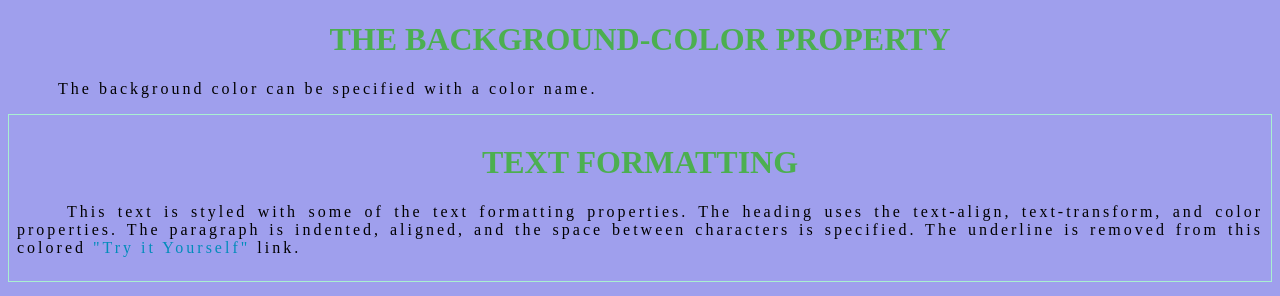
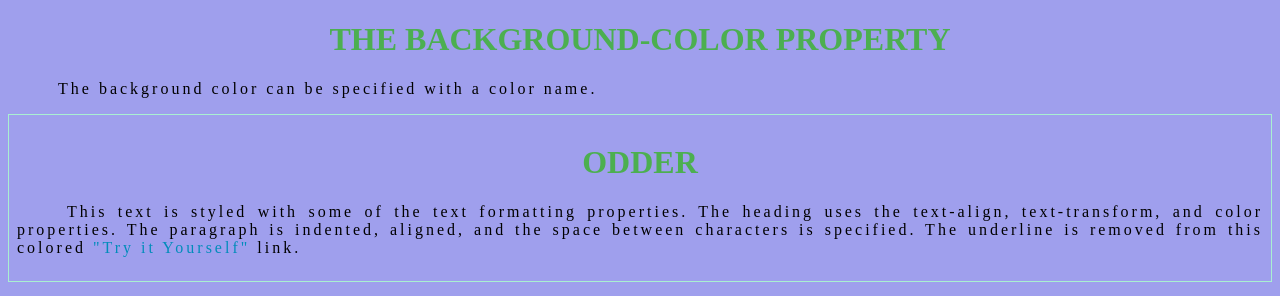
Before and after one commit to loui895q/loui895q.github.io, a plain HTML site: page index.html in a window 1280 px wide. Drawn offline with Linux system fonts and the light colour scheme.

Commit message:
Update index.html

```diff
--- a/index.html
+++ b/index.html
@@ -45,7 +45,7 @@ a {
 <body>
 
 <div>
-<h1>text formatting</h1>
+<h1>odder</h1>
 <p>This text is styled with some of the text formatting properties. The heading uses the text-align, text-transform, and color properties.
 The paragraph is indented, aligned, and the space between characters is specified. The underline is removed from this colored
 <a target="_blank" href="tryit.asp?filename=trycss_text">"Try it Yourself"</a> link.</p>
```
